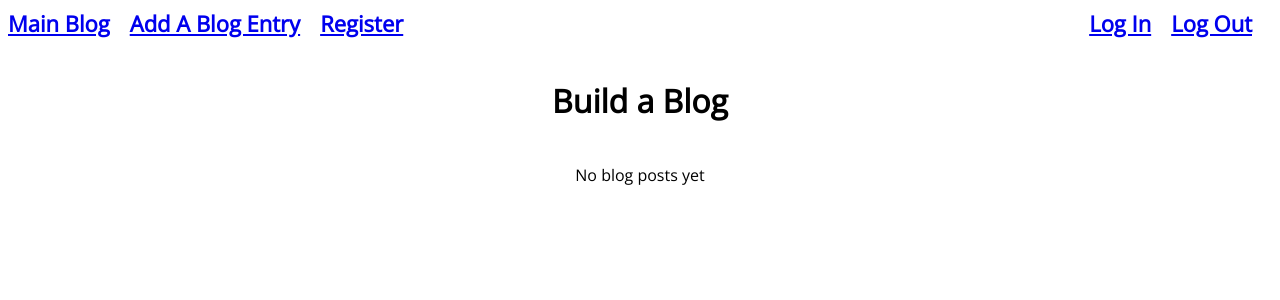
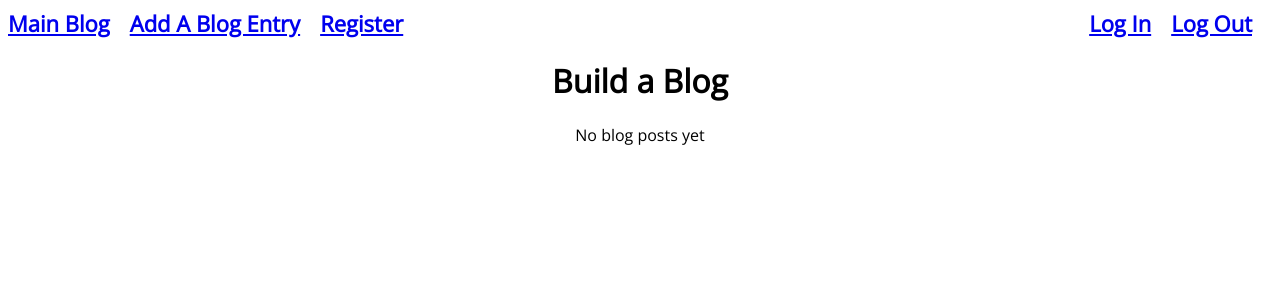
Before and after one commit to JacobDozier/blogz, a Flask app: page /blog in a window 1280 px wide. Shown: the top 300 px of the page. Run offline with Flask 2, Linux system fonts and the light colour scheme; data that the repository does not hold is empty.

Commit message:
Removed padding for h1 as it created to much of a gap between elements.

```diff
--- a/static/styles/main.css
+++ b/static/styles/main.css
@@ -43,8 +43,6 @@ li {
 }
 
 h1 {
-    padding-top: 20px;
-    padding-bottom: 20px;
     text-align: center;
 }
 
```
